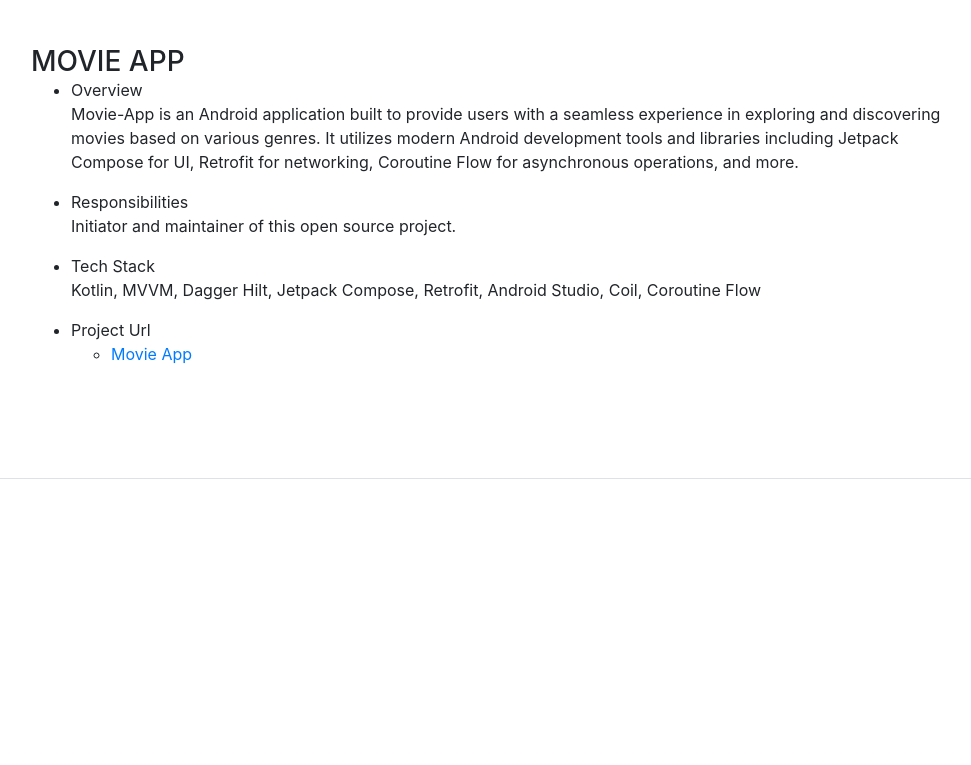
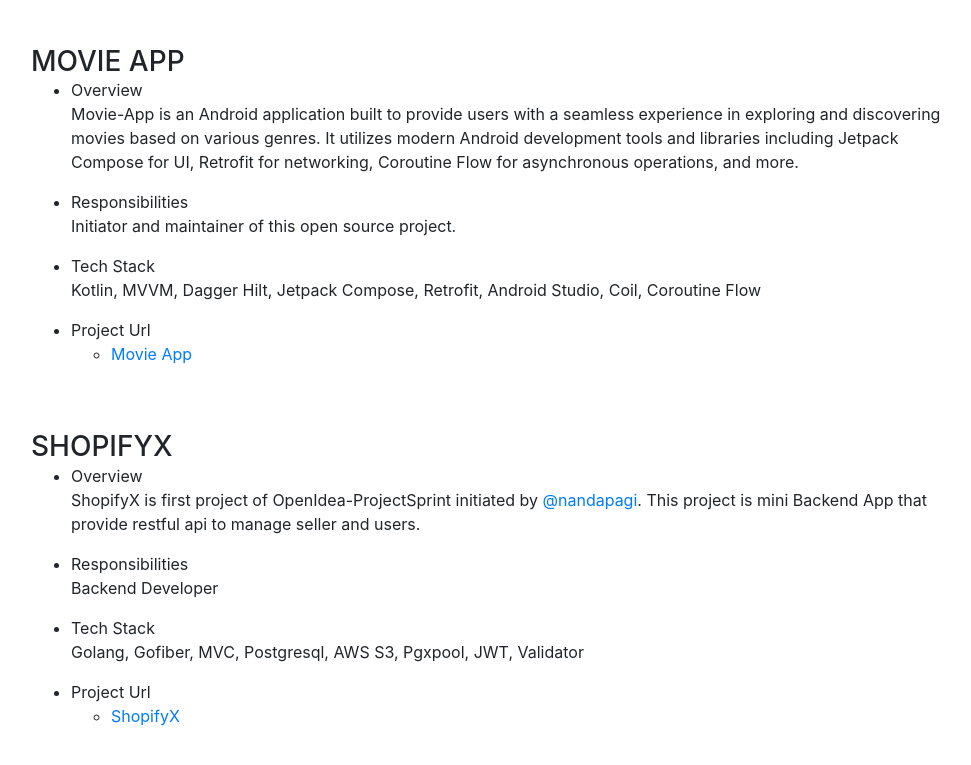
Before and after one commit to bayazidsustami/bayazidsustami.github.io, a website with bundled scripts: page index.html in a window 1280 px wide. Shown: the part 7364-8129 px from the top of the page, without its empty margins (289-1260 px from the left). Before the commit the page ends 7843 px from the top, so only its background shows below. Built offline with nearby package versions, Linux system fonts and the light colour scheme; a web font is replaced by a local one.

Commit message:
feat : add shopifyx portfolio

```diff
--- a/index.html
+++ b/index.html
@@ -511,6 +511,33 @@
                     </ul>
                 </div>
             </div>
+
+            <div class="resume-item d-flex flex-column flex-md-row mb-5">
+                <div class="resume-content mr-auto">
+                    <h3 class="mb-0">ShopifyX</h3>
+                    <ul>
+                        <li>Overview</li>
+                        <p>
+                            ShopifyX is first project of OpenIdea-ProjectSprint initiated by <a href="https://twitter.com/nandapagi">@nandapagi</a>.
+                            This project is mini Backend App that provide restful api to manage seller and users.
+                        </p>
+                        <li>Responsibilities</li>
+                        <p>
+                            Backend Developer
+                        </p>
+                        <li>Tech Stack</li>
+                        <p>
+                            Golang, Gofiber, MVC, Postgresql, AWS S3, Pgxpool, JWT, Validator
+                        </p>
+                        <li>Project Url</li>
+                        <div>
+                            <ul>
+                                <li><a href="https://github.com/bayazidsustami/openidea-shopyfyx">ShopifyX</a></li>
+                            </ul>
+                        </div>
+                    </ul>
+                </div>
+            </div>
         </div>
     </section>
 
```
